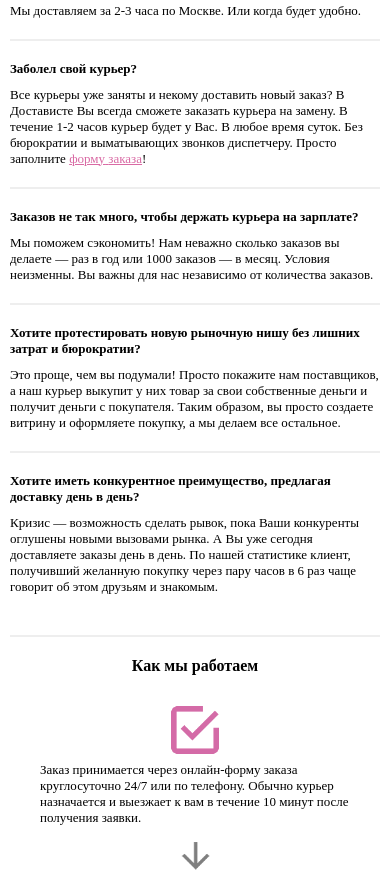
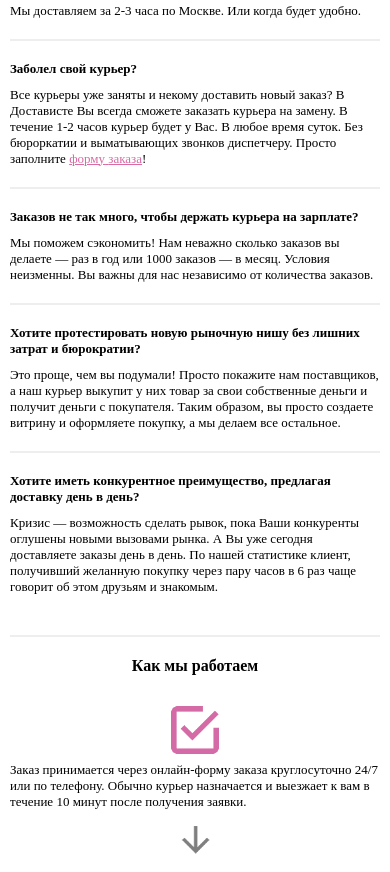
Before and after one commit to evb0110/dostavista, a plain HTML site: page src/index.html in a window 390 px wide. Shown: the part 300-1172 px from the top of the page. Drawn offline with Linux system fonts and the light colour scheme.

Commit message:
take text from the html itself

```diff
--- a/src/css/styles.css
+++ b/src/css/styles.css
@@ -22,7 +22,7 @@ body {
   background-repeat: no-repeat;
   background-size: cover;
   background-position: center;
-  background-color: grey;
+  background-color: rgb(155, 141, 103);
   text-align: center;
 }
 
@@ -151,7 +151,7 @@ a {
   .feature {
     display: flex;
     margin: 0;
-    padding: 2rem;
+    padding: 2rem 0;
     align-items: center;
   }
 
@@ -264,7 +264,7 @@ a {
 
   .feature {
     flex-direction: column;
-    padding: 4rem 3rem 2rem 3rem;
+    padding: 4rem 0 2rem 0;
   }
 
   .feature1 {
--- a/src/js/produce-texts.js
+++ b/src/js/produce-texts.js
@@ -1,8 +1,8 @@
-const texts = makeTextArray();
-
 const elems = document.getElementsByClassName('text');
 
-texts.forEach((text, i) => fillElementCollapsible(text, elems[i]));
+for (const elem of elems) {
+  fillElementCollapsible(elem.innerText, elem);
+}
 
 function fillElementCollapsible(text, element) {
   const words = text.split(' ');
@@ -31,32 +31,3 @@ function makeSpan(text) {
   node.appendChild(textnode);
   return node;
 }
-
-function makeTextArray() {
-  return [
-    'Идеальная служба доставки',
-    'для интернет-магазинов',
-    'день в день!',
-    'Закажите пробную доставку ',
-    'через форму на сайте',
-    'или по телефону: +7 495 215-11-69',
-    'Почему Достависта?',
-    'Клиент требует доставить срочно?',
-    'Мы доставляем за 2-3 часа по Москве. Или когда будет удобно.',
-    'Заболел свой курьер?',
-    'Все курьеры уже заняты и некому доставить новый заказ? В    Достависте Вы всегда сможете заказать курьера на замену. В    течение 1-2 часов курьер будет у Вас. В любое время суток. Без    бюрократии и выматывающих звонков диспетчеру. Просто заполните',
-    'форму заказа',
-    '!',
-    'Заказов не так много, чтобы держать курьера на зарплате?',
-    'Мы поможем сэкономить! Нам неважно сколько заказов вы делаете — раз в год или 1000 заказов — в месяц. Условия неизменны. Вы важны для нас независимо от количества заказов.',
-    'Хотите протестировать новую рыночную нишу без лишних затрат и бюрократии?',
-    'Это проще, чем вы подумали! Просто покажите нам поставщиков, а наш курьер выкупит у них товар за свои собственные деньги и получит деньги с покупателя. Таким образом, вы просто создаете витрину и оформляете покупку, а мы делаем все остальное.',
-    'Хотите иметь конкурентное преимущество, предлагая доставку день в день?',
-    'Кризис — возможность сделать рывок, пока Ваши конкуренты оглушены новыми вызовами рынка. А Вы уже сегодня доставляете заказы день в день. По нашей статистике клиент, получивший желанную покупку через пару часов в 6 раз чаще говорит об этом друзьям и знакомым.',
-    'Как мы работаем',
-    'Заказ принимается через онлайн-форму заказа круглосуточно 24/7 или по телефону. Обычно курьер назначается и выезжает к вам в течение 10 минут после получения заявки.',
-    'Вы можете в реальном времени видеть местонахождение курьера в своем личном кабинете. А также можете добавить или удалить адреса из заказа в процессе его выполнения.',
-    'Получателям на каждом из адресов приходит смс с телефоном курьера, а Вам — смс о прохождении курьером каждого адреса.',
-    'После завершения заказа Вы можете оценить курьера.',
-  ];
-}
```
Also changed, not shown: old/makeTextArray.js (added, +29 -0 lines), src/index.html (+1 -1 lines), old/app.js (renamed from src/js/app.js), old/tmp.html (renamed from src/js/tmp.html).
